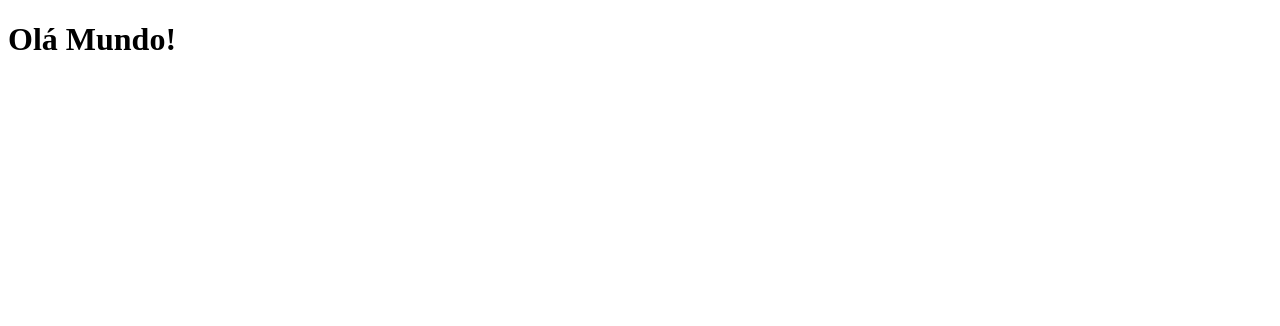
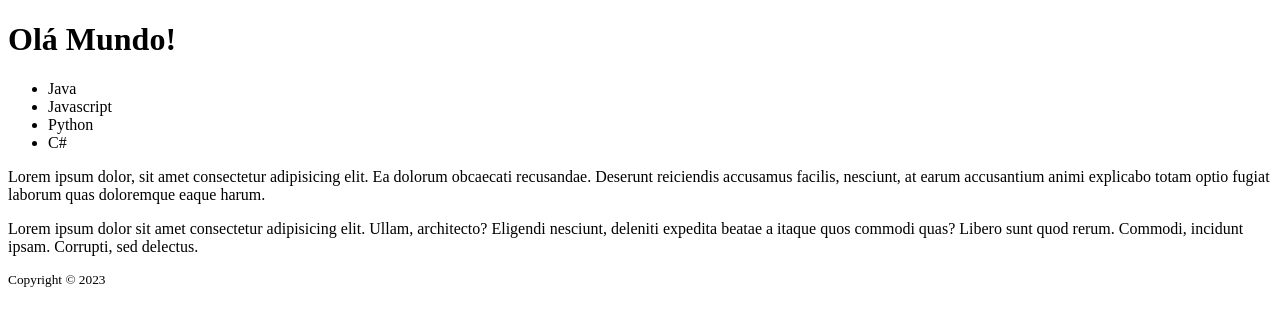
Before and after one commit to DennerDuarte/ExemploRepositorioHTML, a plain HTML site: page index.html in a window 1280 px wide. Drawn offline with Linux system fonts and the light colour scheme.

Commit message:
Alterações no HTML

```diff
--- a/index.html
+++ b/index.html
@@ -6,9 +6,60 @@
 		<meta charset="utf-8">
 		<meta http-equiv="X-UA-Compatible" content="IEedge">
 		<meta name="viewport" content ="width=device-width, initial-scale=1.0">
-		<title>Document</title>
+		<title>TesteHTML</title>
 	<head>
 	<body>
-		<h1>Olá Mundo! </h1>
+		<!-- A tag <div> serve como container para todas as outras trags.
+			Mas nem todas as outras tags podem conter a tag div.
+			Podemos utilizar a tag <div> para quase tudo
+			-->
+
+
+		<div>
+			<header>
+			<h1>Olá Mundo! </h1>
+			<!-- A tag <nav> serve para realizar navegação.
+				Então sempre vamos colocar dentro dela em conjunto de links.
+			-->
+			<nav>
+				<!--
+					A tag <ul> é uma lista sem ordenação opu uma unordered list.
+					Utilizamos para criar lista de itens e menus.
+					Dentro dela diretamente, podemos apenas colocar os itens de lista
+					que são determinados pela tag <li>
+				-->
+				<ul>
+					<li>Java</li>
+					<li>Javascript</li>
+					<li>Python</li>
+					<li>C#</li>
+				</ul>
+			</nav>
+		</header>
+
+		<section>
+			<div>
+				<p>
+					Lorem ipsum dolor, sit amet consectetur adipisicing elit. Ea dolorum obcaecati recusandae. Deserunt reiciendis accusamus facilis, nesciunt, at earum accusantium animi explicabo totam optio fugiat laborum quas doloremque eaque harum.
+				</p>
+				<p>
+					Lorem ipsum dolor sit amet consectetur adipisicing elit. Ullam, architecto? Eligendi nesciunt, deleniti expedita beatae a itaque quos commodi quas? Libero sunt quod rerum. Commodi, incidunt ipsam. Corrupti, sed delectus.
+				</p>
+			</div>
+		</section>
+
+		<footer>
+			<div>
+				<small>
+					<p>Copyright &copy 2023</p>
+				</small>
+			</div>
+
+
+		</footer>
+
+
+		</div>
+
 	<body>
 </html>
```
